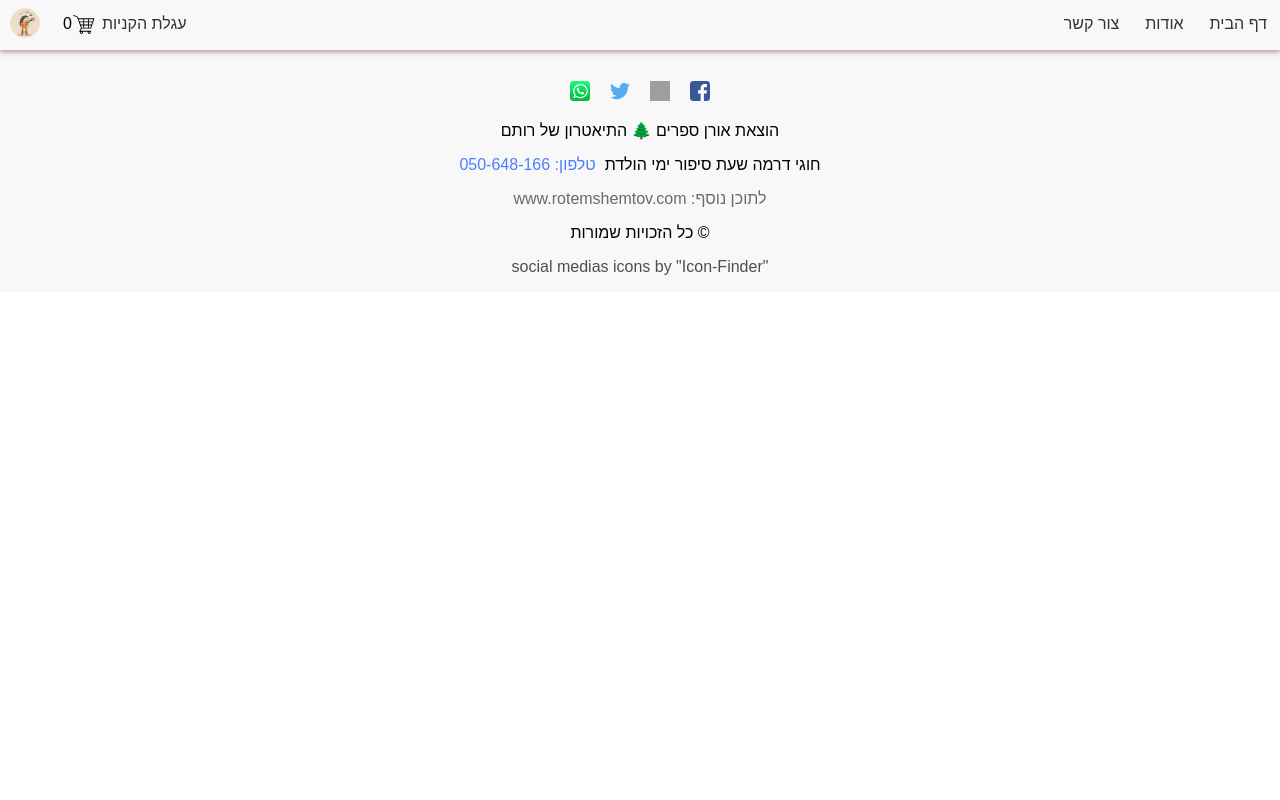
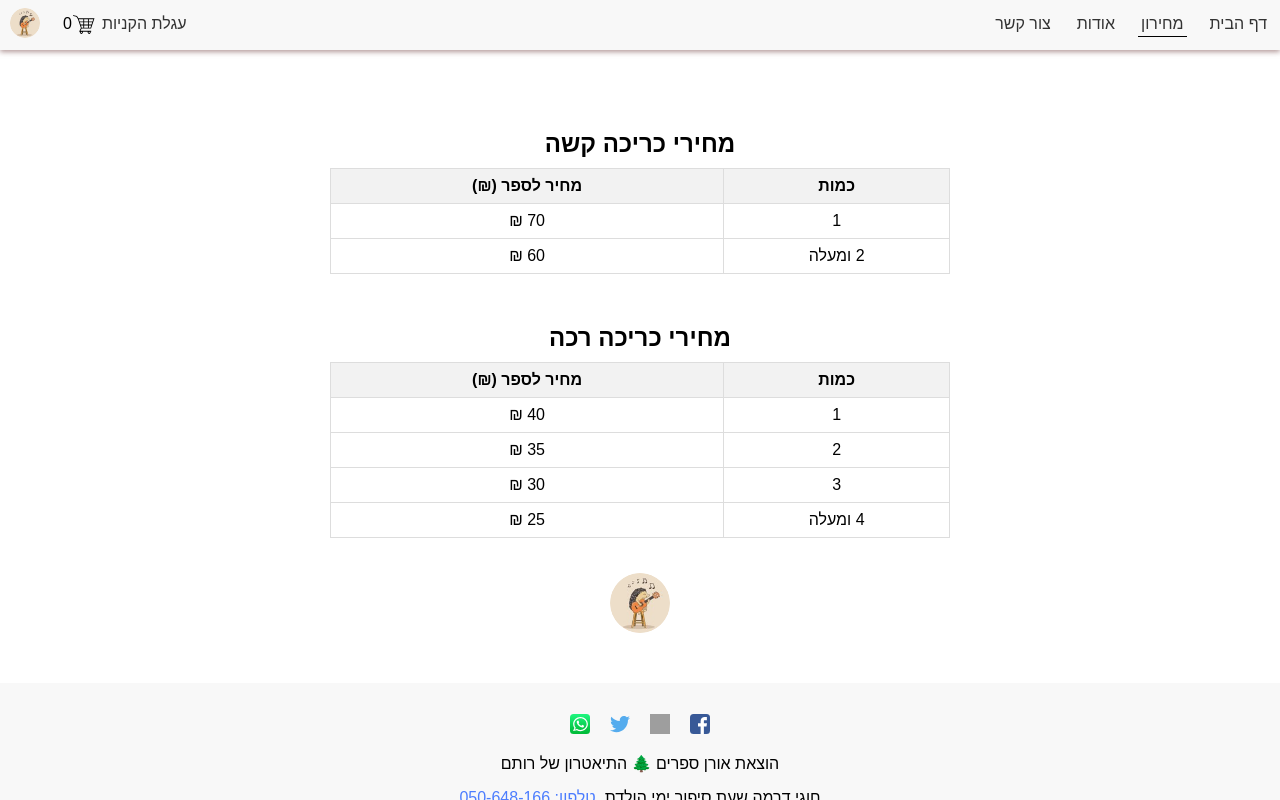
Before and after one commit to dz-ai/rotem-books-site, a React (Vite) app: page /pricing in a window 1280 px wide. Built offline with nearby package versions, Linux system fonts and the light colour scheme; grey boxes are pictures that could not be loaded.

Commit message:
Add - pricing page and its content.

```diff
--- a/src/App.tsx
+++ b/src/App.tsx
@@ -13,6 +13,7 @@ import ClientDetailsFormPage from "./pages/clientDetailsPage/clientDetailsPage.t
 import PaymentSuccessPage from "./pages/paymentSuccessFailure/paymentSuccessPage.tsx";
 import PaymentFailurePage from "./pages/paymentSuccessFailure/paymentFailurePage.tsx";
 import {BackOfficePage} from "./pages/backOffice/backOfficePage.tsx";
+import {PricingPage} from "./pages/pricingPage/pricingPage.tsx";
 
 export enum ECoverTypeHard {
     basicPrise = 70,
@@ -202,6 +203,7 @@ const App: React.FC = () => {
                         <Route path="/book-details/:id" element={<BookDetailPage books={books}/>}/>
                         <Route path="/cart-page" element={<CartPage/>}/>
                         <Route path="/about" element={<AboutPage/>}/>
+                        <Route path="/pricing" element={<PricingPage/>}/>
                         <Route path="/contact-page" element={<ContactPage/>}/>
                         <Route path="/client-details-page" element={<ClientDetailsFormPage/>}/>
                         <Route path="/payment-success-page" element={<PaymentSuccessPage/>}/>
--- a/src/components/header/header.tsx
+++ b/src/components/header/header.tsx
@@ -42,6 +42,12 @@ const Header: React.FC = () => {
                             </NavLink>
                         </li>
                         <li>
+                            <NavLink to="/pricing"
+                                     className={({isActive}) => isActive ? 'active-nav-link nav-link' : 'nav-link'}>
+                                מחירון
+                            </NavLink>
+                        </li>
+                        <li>
                             <NavLink to="/about"
                                      className={({isActive}) => isActive ? 'active-nav-link nav-link' : 'nav-link'}>
                                 אודות
--- /dev/null
+++ b/src/pages/pricingPage/pricingPage.css
@@ -0,0 +1,34 @@
+.pricing-page {
+    display: flex;
+    flex-direction: column;
+    align-items: center;
+    padding: 50px 20px;
+}
+
+table {
+    width: 50%;
+    margin: 20px auto;
+    border-collapse: collapse;
+}
+
+th, td {
+    border: 1px solid #ddd;
+    padding: 8px;
+    text-align: center;
+}
+
+th {
+    background-color: #f2f2f2;
+}
+
+caption {
+    margin: 10px;
+    font-size: 1.5em;
+    font-weight: bold;
+}
+
+.pricing-page .logo {
+    width: 60px;
+    height: auto;
+    margin-top: 15px;
+}
--- /dev/null
+++ b/src/pages/pricingPage/pricingPage.tsx
@@ -0,0 +1,58 @@
+import "./pricingPage.css";
+import {logo} from "../../assets";
+
+export const PricingPage = () => {
+    return (
+        <div className="pricing-page">
+            <table>
+                <caption>מחירי כריכה קשה</caption>
+                <thead>
+                <tr>
+                    <th>כמות</th>
+                    <th>מחיר לספר (₪)</th>
+                </tr>
+                </thead>
+                <tbody>
+                <tr>
+                    <td>1</td>
+                    <td>70 ₪</td>
+                </tr>
+                <tr>
+                    <td>2 ומעלה</td>
+                    <td>60 ₪</td>
+                </tr>
+                </tbody>
+            </table>
+
+            <table>
+                <caption>מחירי כריכה רכה</caption>
+                <thead>
+                <tr>
+                    <th>כמות</th>
+                    <th>מחיר לספר (₪)</th>
+                </tr>
+                </thead>
+                <tbody>
+                <tr>
+                    <td>1</td>
+                    <td>40 ₪</td>
+                </tr>
+                <tr>
+                    <td>2</td>
+                    <td>35 ₪</td>
+                </tr>
+                <tr>
+                    <td>3</td>
+                    <td>30 ₪</td>
+                </tr>
+                <tr>
+                    <td>4 ומעלה</td>
+                    <td>25 ₪</td>
+                </tr>
+                </tbody>
+            </table>
+
+            <img className="logo" src={logo} alt="לוגו קיפוד עם גיטרה"/>
+        </div>
+    );
+};
```
